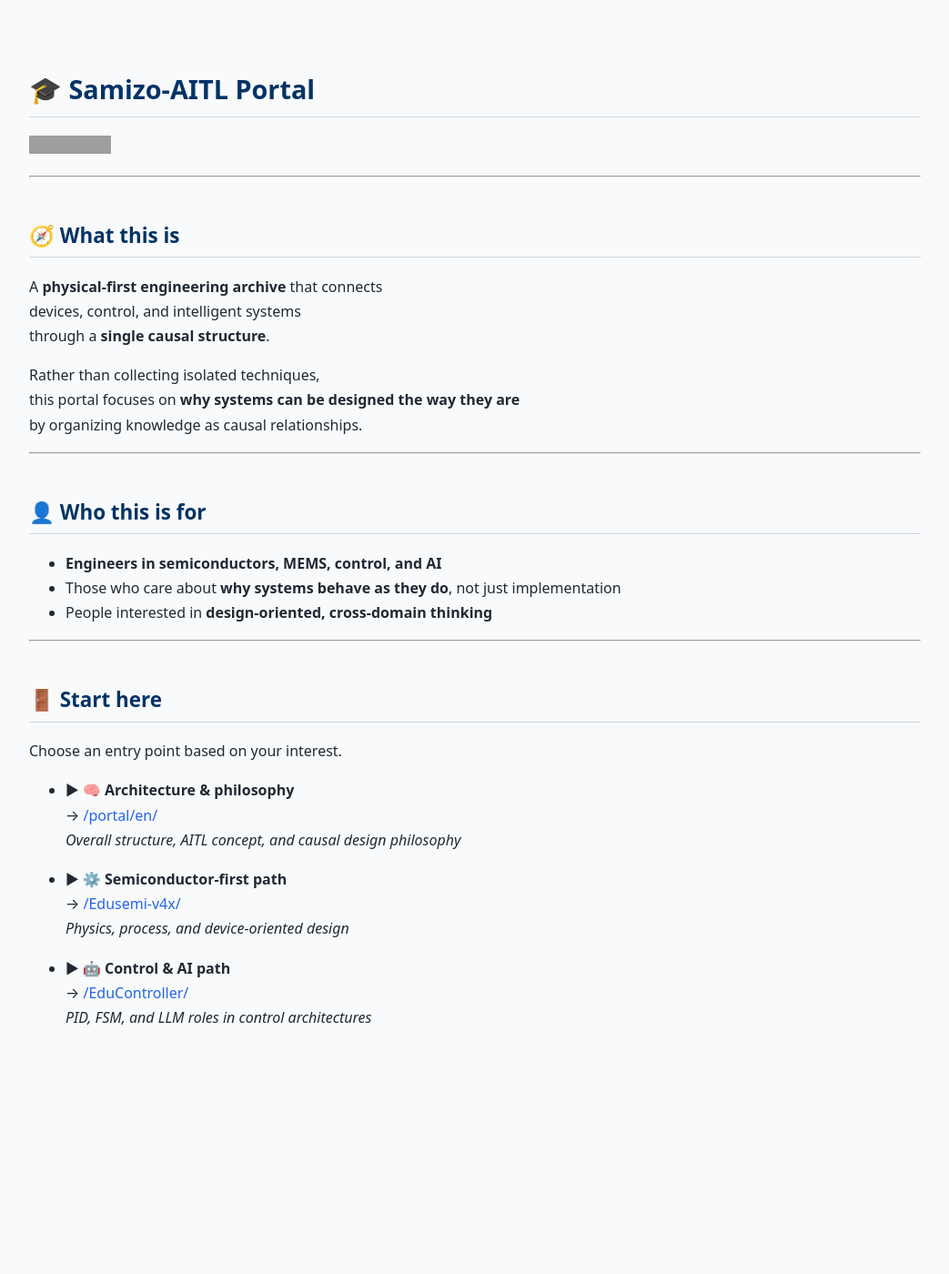
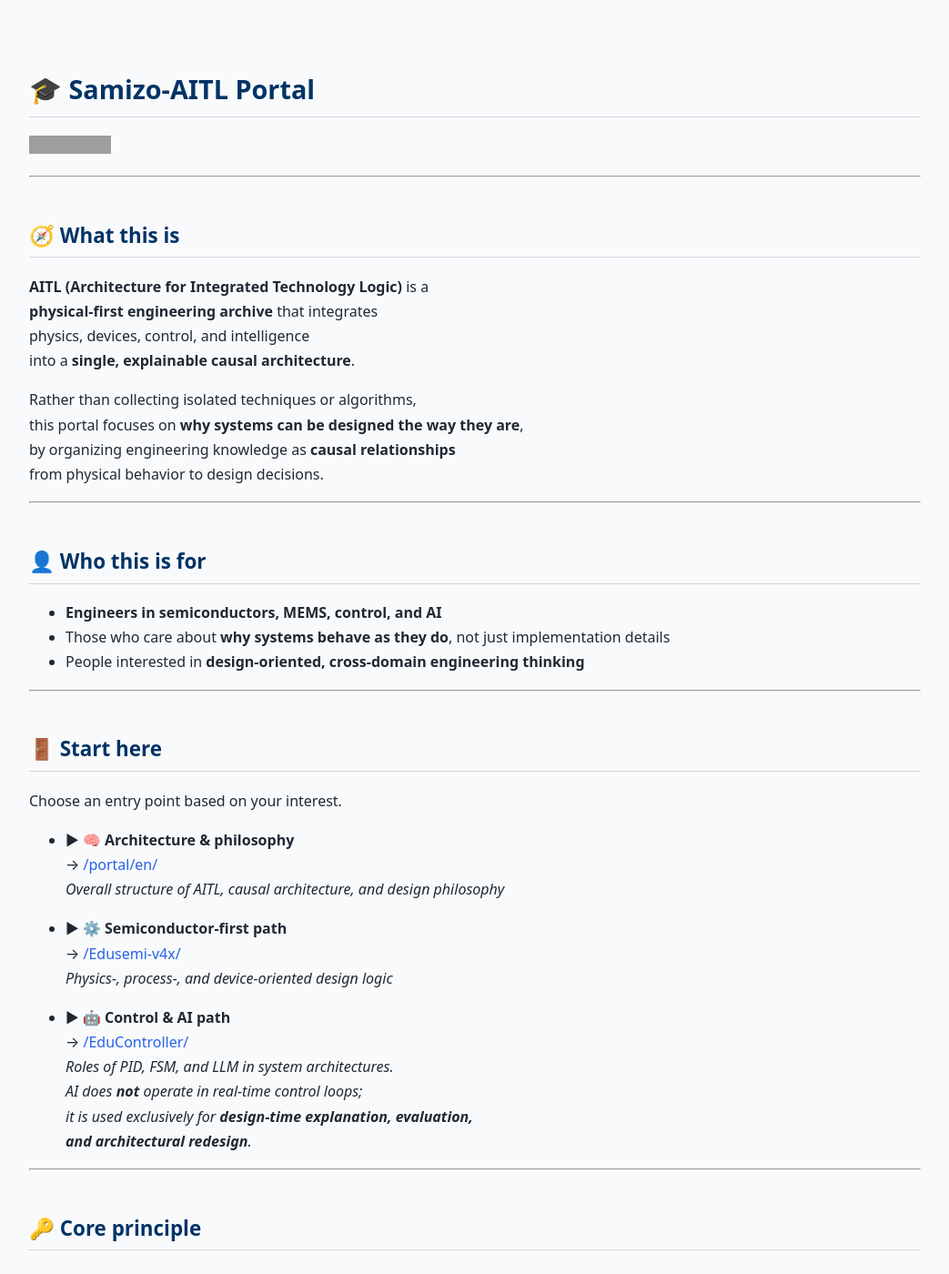
Before and after one commit to Samizo-AITL/Samizo-AITL.github.io, a Jekyll site: the page built from en/index.md, in a window 1280 px wide and 1400 px high. Shown: the whole window at 91% size, without its empty margins (118-1161 px from the left). Built offline with Jekyll 4.4.1, drawn with Linux system fonts in a browser that asks for light colours; some of the changed text lies outside the part shown; grey boxes are pictures that could not be loaded.

Commit message:
Update index.md

```diff
--- a/en/index.md
+++ b/en/index.md
@@ -1,7 +1,7 @@
 ---
 layout: default
 title: Samizo-AITL Portal
-description: A physical-first engineering archive integrating devices, control, and intelligence
+description: Architecture for Integrated Technology Logic — a physical-first engineering archive integrating devices, control, and intelligence
 ---
 
 # 🎓 Samizo-AITL Portal
@@ -11,20 +11,22 @@ description: A physical-first engineering archive integrating devices, control,
 ---
 
 ## 🧭 What this is
-A **physical-first engineering archive** that connects
-devices, control, and intelligent systems
-through a **single causal structure**.
+**AITL (Architecture for Integrated Technology Logic)** is a
+**physical-first engineering archive** that integrates
+physics, devices, control, and intelligence
+into a **single, explainable causal architecture**.
 
-Rather than collecting isolated techniques,
-this portal focuses on **why systems can be designed the way they are**
-by organizing knowledge as causal relationships.
+Rather than collecting isolated techniques or algorithms,
+this portal focuses on **why systems can be designed the way they are**,
+by organizing engineering knowledge as **causal relationships**
+from physical behavior to design decisions.
 
 ---
 
 ## 👤 Who this is for
 - **Engineers in semiconductors, MEMS, control, and AI**
-- Those who care about **why systems behave as they do**, not just implementation
-- People interested in **design-oriented, cross-domain thinking**
+- Those who care about **why systems behave as they do**, not just implementation details
+- People interested in **design-oriented, cross-domain engineering thinking**
 
 ---
 
@@ -33,12 +35,38 @@ Choose an entry point based on your interest.
 
 - ▶ 🧠 **Architecture & philosophy**
   → [/portal/en/](/portal/en/)
-  *Overall structure, AITL concept, and causal design philosophy*
+  *Overall structure of AITL, causal architecture, and design philosophy*
 
 - ▶ ⚙️ **Semiconductor-first path**
   → [/Edusemi-v4x/](/Edusemi-v4x/)
-  *Physics, process, and device-oriented design*
+  *Physics-, process-, and device-oriented design logic*
 
 - ▶ 🤖 **Control & AI path**
   → [/EduController/](/EduController/)
-  *PID, FSM, and LLM roles in control architectures*
+  *Roles of PID, FSM, and LLM in system architectures.
+  AI does **not** operate in real-time control loops;
+  it is used exclusively for **design-time explanation, evaluation,
+  and architectural redesign**.*
+
+---
+
+## 🔑 Core principle
+In AITL, **control systems and AI are never conflated**.
+
+- Control systems ensure **stability and performance** based on physical models
+- AI is used to **explain design rationale**,
+  **analyze causal structure**, and
+  **support architectural redesign**
+
+AITL is **not** a control method,
+**not** a learning algorithm,
+and **not** an AI-in-the-loop framework.
+
+It is a **design architecture** for integrating technology
+with clear causal and logical boundaries.
+
+---
+
+## 📌 In one sentence
+**AITL is an architecture for explaining and designing engineering systems
+through integrated technology logic, grounded in physics and causality.**
```
